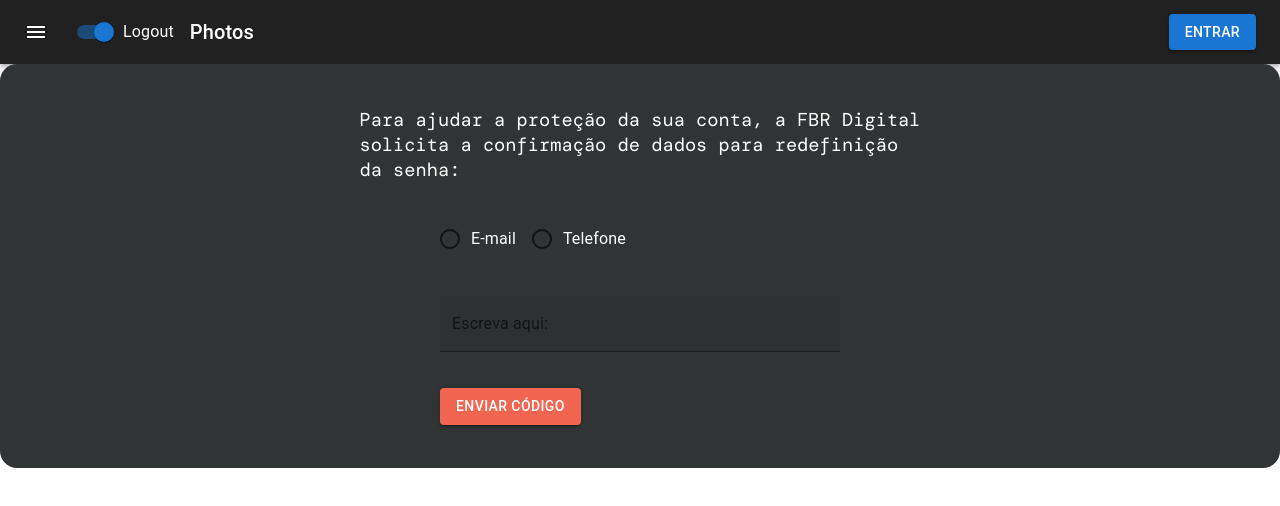
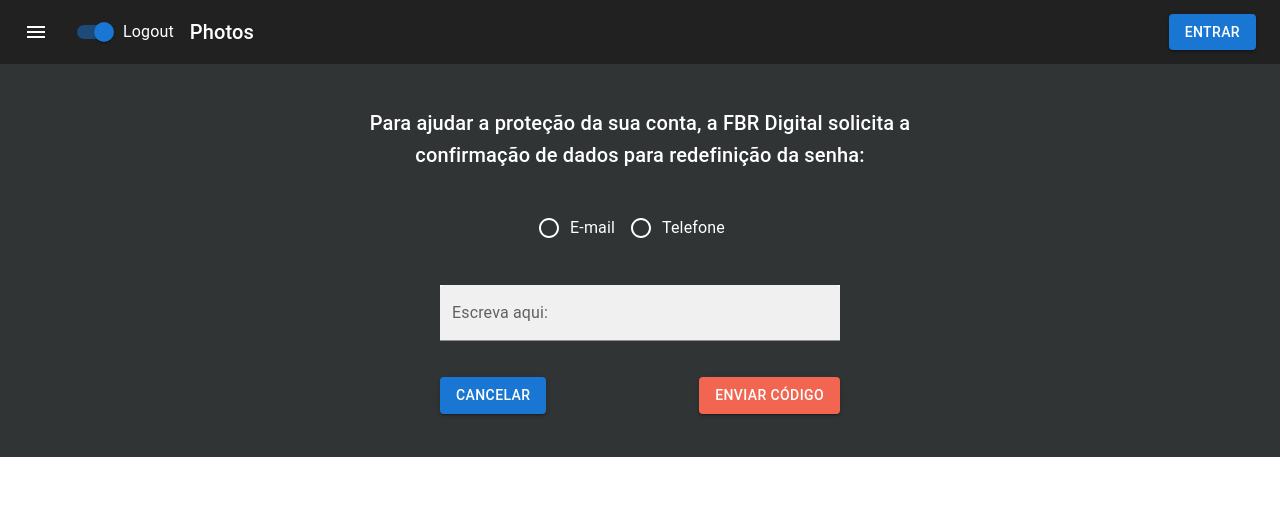
Before and after one commit to EliasJunior2610/fbr-digital, a React (Vite) app in the folder FBR Digital Projeto/: page /forget in a window 1280 px wide. Shown: the top 506 px of the page. Built offline with nearby package versions, Linux system fonts and the light colour scheme; a web font is replaced by a local one.

Commit message:
Forget bonito

```diff
--- a/FBR Digital Projeto/src/components/Forget/Forget.tsx
+++ b/FBR Digital Projeto/src/components/Forget/Forget.tsx
@@ -1,52 +1,100 @@
-import './forget.css'
+import "./forget.css";
 import Header from "../Header/header";
-import Box from '@mui/material/Box';
-import TextField from '@mui/material/TextField';
-import Stack from '@mui/material/Stack';
-import Button from '@mui/material/Button';
-import { styled } from '@mui/material/styles';
-import Radio from '@mui/material/Radio';
-import RadioGroup from '@mui/material/RadioGroup';
-import FormControlLabel from '@mui/material/FormControlLabel';
-import FormControl from '@mui/material/FormControl';
+import Box from "@mui/material/Box";
+import TextField from "@mui/material/TextField";
+import Stack from "@mui/material/Stack";
+import Button from "@mui/material/Button";
+import { styled } from "@mui/material/styles";
+import Radio from "@mui/material/Radio";
+import RadioGroup from "@mui/material/RadioGroup";
+import FormControlLabel from "@mui/material/FormControlLabel";
+import FormControl from "@mui/material/FormControl";
+import { Typography } from "@mui/material";
 
 const SendCode = styled(Button)({
-    backgroundColor: '#F26651',
+  backgroundColor: "#F26651",
 
-    '&:hover': {
-        backgroundColor: '#c2503f',
-    }
-})
-
-
+  "&:hover": {
+    backgroundColor: "#c2503f",
+  },
+});
 
 export default function Forget() {
   return (
-        <div id="Forget">
+    <>
       <Header />
       <Box
         component="form"
-            sx={{ '& > :not(style)': { m: 1, width: '50ch' } }}
+        sx={{
+          "& > :not(style)": { m: 1, width: "50ch" },
+          borderRadius: 0,
+          display: "flex",
+          justifyContent: "center",
+        }}
         noValidate
         autoComplete="off"
       >
-                <h3>Para ajudar a proteção da sua conta, a FBR Digital solicita a confirmação de dados para redefinição da senha:</h3>
+        <Typography variant="h6" textAlign="center" sx={{ color: "white" }}>
+          Para ajudar a proteção da sua conta, a FBR Digital solicita a
+          confirmação de dados para redefinição da senha:
+        </Typography>
         <FormControl>
           <RadioGroup
             row
             aria-labelledby="demo-row-radio-buttons-group-label"
             name="row-radio-buttons-group"
+            sx={{ display: "flex", justifyContent: "center" }}
           >
-                        <FormControlLabel value="email" control={<Radio />} label="E-mail" />
-                        <FormControlLabel value="telefone" control={<Radio />} label="Telefone" />
+            <FormControlLabel
+              value="email"
+              control={
+                <Radio
+                  sx={{
+                    color: "white",
+                    "&.Mui-checked": {
+                      color: "#c2503f",
+                    },
+                  }}
+                />
+              }
+              label="E-mail"
+            />
+            <FormControlLabel
+              value="telefone"
+              control={
+                <Radio
+                  sx={{
+                    color: "white",
+                    "&.Mui-checked": {
+                      color: "#c2503f",
+                    },
+                  }}
+                />
+              }
+              label="Telefone"
+            />
           </RadioGroup>
         </FormControl>
-                <TextField id="filled-basic" label="Escreva aqui:" color='info' variant="filled" />
+        <TextField
+          label="Escreva aqui:"
+          color="info"
+          variant="filled"
+          sx={{ backgroundColor: "white"}}
+        />
 
-                <Stack spacing={2} direction="row">
-                    <SendCode variant="contained" onClick={() => alert('Clicado!')}>Enviar código</SendCode>
+        <Stack
+          spacing={2}
+          direction="row"
+          sx={{ display: "flex", justifyContent: "space-between" }}
+        >
+          <Button variant="contained" color="primary">
+            Cancelar
+          </Button>
+          <SendCode variant="contained" onClick={() => alert("Clicado!")}>
+            Enviar código
+          </SendCode>
         </Stack>
       </Box>
-        </div>
-    )
+    </>
+  );
 }
--- a/FBR Digital Projeto/src/components/Header/header.tsx
+++ b/FBR Digital Projeto/src/components/Header/header.tsx
@@ -11,7 +11,7 @@ import FormControlLabel from "@mui/material/FormControlLabel";
 import FormGroup from "@mui/material/FormGroup";
 import MenuItem from "@mui/material/MenuItem";
 import Menu from "@mui/material/Menu";
-import { Button } from "@mui/material";
+import { Button, Paper } from "@mui/material";
 
 export default function MenuAppBar() {
   const [auth, setAuth] = React.useState(true);
@@ -31,7 +31,8 @@ export default function MenuAppBar() {
 
   return (
     <Box sx={{ flexGrow: 1 }}>
-      <AppBar position="static" sx={{ backgroundColor: "#212121" }}>
+      <Paper />
+      <AppBar position="static" sx={{ backgroundColor: "#212121"}}>
         <Toolbar>
           <IconButton
             size="large"
```
Lines whose indentation alone changed are shown as unchanged.
